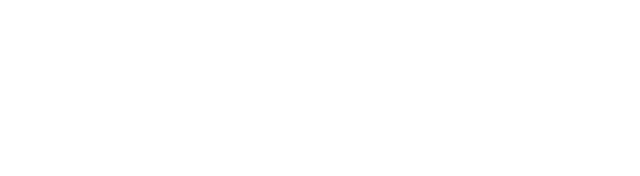
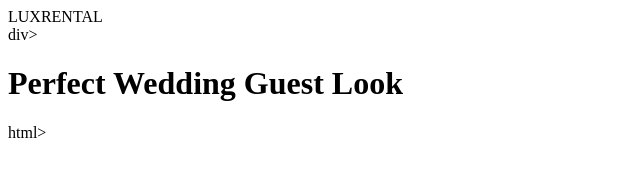
Before and after one commit to ALEXCHOI21/LUXRENTAL, a plain HTML site: page index.html in a window 1280 px wide. Shown: the whole page, without its empty margins (0-640 px from the left). Drawn offline with Linux system fonts and the light colour scheme.

Commit message:
Enhance index.html with proper HTUpdate index.html with base structureML structure
Updated HTML structure with language attribute, meta charset, and linked CSS and JS files.

```diff
--- a/index.html
+++ b/index.html
@@ -1 +1 @@
-<!DOCTYPE html><html><head><title>LuxRental</title></head><body></body></html>
+<!DOCTYPE html><html lang="en"><head><meta charset="UTF-8"><title>LuxRental</title><link rel="stylesheet" href="style.css"></head><body><header><nav><div class="logo">LUXRENTAL</div>div></nav></header><main><h1>Perfect Wedding Guest Look</h1></main><script src="app.js"></script></body></html>html></h1></main></nav></header></body></title></head>
```
